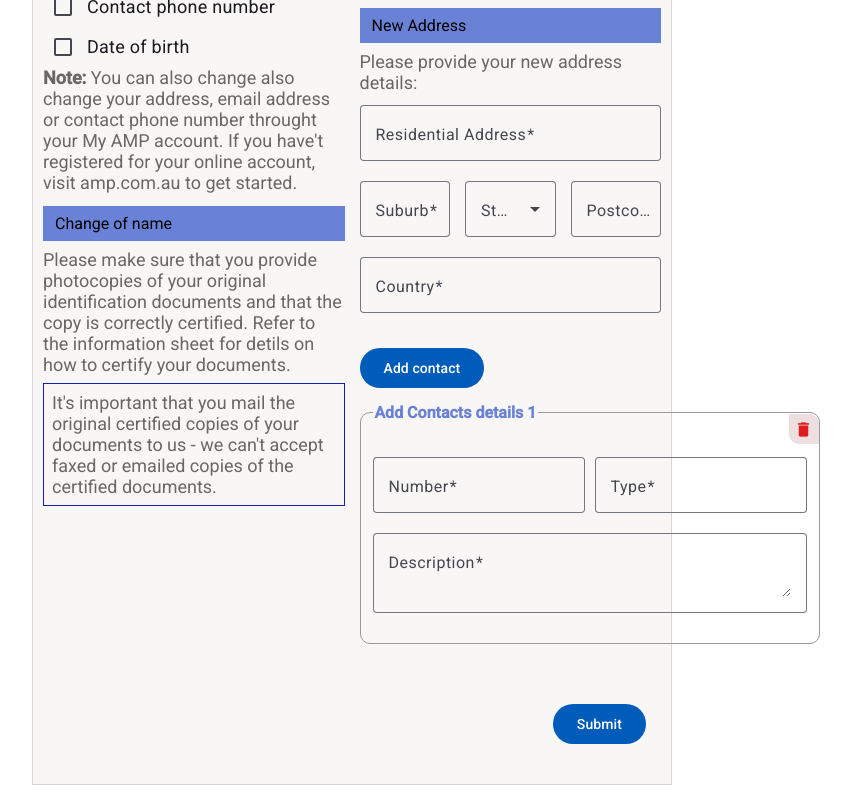
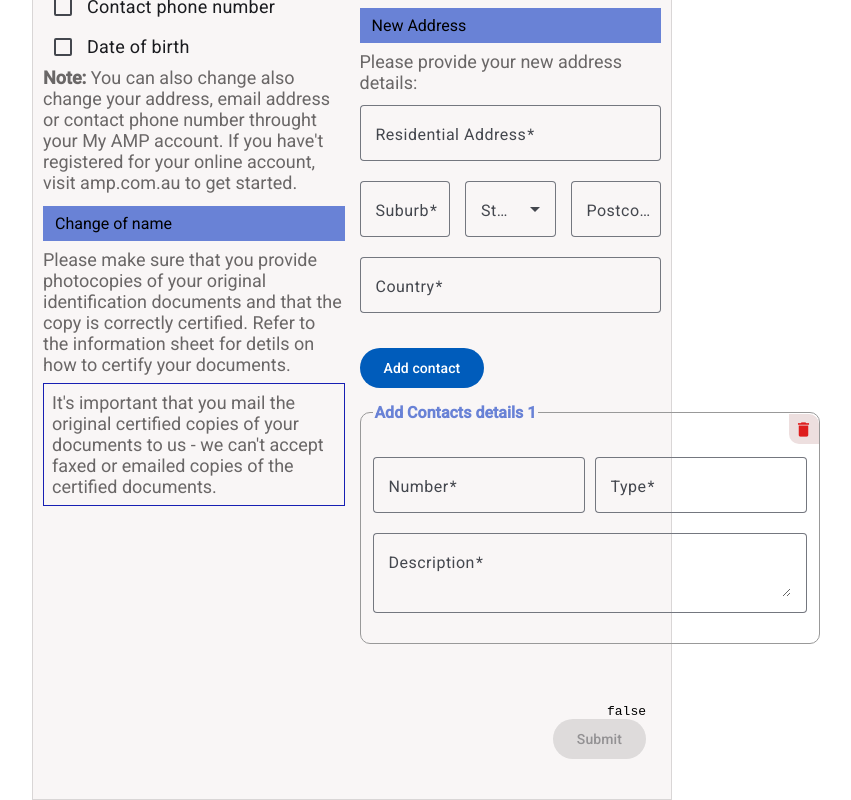
Before and after one commit to kumaruidivloper/angular-forms-tutorial, an Angular app: page / in a window 1280 px wide. Shown: the part 1050-1850 px from the top of the page, without its empty margins (288-1139 px from the left). Built offline with nearby package versions, Linux system fonts and the light colour scheme.

Commit message:
submit button validation

```diff
--- a/src/app/app.html
+++ b/src/app/app.html
@@ -390,7 +390,8 @@
   </div>
 
   <div class="buttonAlginRight">
-    <button matButton="filled" type="submit">Submit</button>
+    <pre>{{myForm.valid}}</pre>
+    <button matButton="filled" type="submit" [disabled]="!myForm.valid">Submit</button>
   </div>
 
 </div>
```
